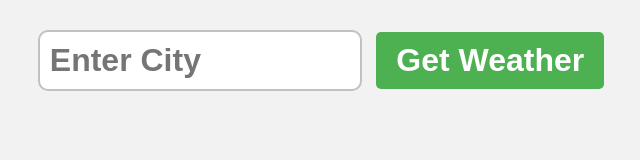
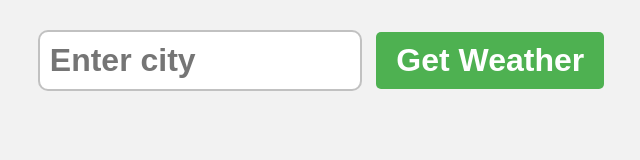
Before and after one commit to Shamanth-R-Shetty/Global_Weather_App_with_API_Integration, a plain HTML site: page index.html in a window 1280 px wide. Shown: the full height of the page, 324-964 px from the left. Drawn offline with Linux system fonts and the light colour scheme.

Commit message:
Update index.html

```diff
--- a/index.html
+++ b/index.html
@@ -7,12 +7,15 @@
     <link rel="stylesheet" href="style.css">
 </head>
 <body>
+
     <form class="weatherForm">
-        <input type="text" class="cityInput" placeholder="Enter City">
+        <input type="text" class="cityInput" placeholder="Enter city">
         <button type="submit">Get Weather</button>
     </form>
+
     <div class="card" style="display: none">
     </div>
+
     <script src="index.js"></script>
 </body>
 </html>
```
